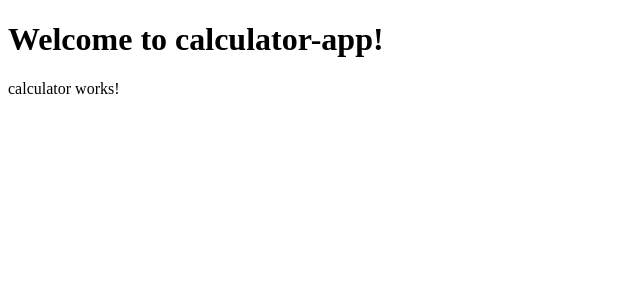
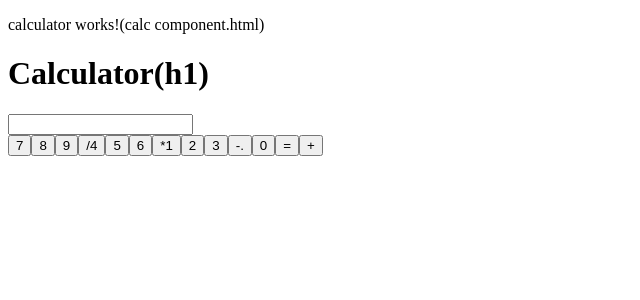
Before and after one commit to OronW/calculator-app, an Angular app: page / in a window 1280 px wide. Shown: the top 300 px of the page, without its empty margins (0-640 px from the left). Built offline with nearby package versions, Linux system fonts and the light colour scheme.

Commit message:
creating first buttons for testing

```diff
--- a/src/app/app.component.html
+++ b/src/app/app.component.html
@@ -1,4 +1 @@
-<h1>
-  Welcome to {{ title }}!
-</h1>
 <app-calculator></app-calculator>
--- a/src/app/calculator/calculator.component.html
+++ b/src/app/calculator/calculator.component.html
@@ -1 +1,13 @@
-<p>calculator works!</p>
+<p>calculator works!(calc component.html)</p>
+
+<div class ="calculator">
+  <h1>Calculator(h1)</h1>
+  <div>
+    <input class="result" type="text" readonly>
+  </div>
+  <div>
+    <button class="responsive" *ngFor="let button of buttons">
+      {{ button }}
+    </button>
+  </div>
+</div>
--- a/src/app/calculator/calculator.component.ts
+++ b/src/app/calculator/calculator.component.ts
@@ -1,15 +1,32 @@
-import { Component, OnInit } from '@angular/core';
+import { Component } from '@angular/core';
+import {InterCalculator} from '../interfaces/InterCalculator';
 
 @Component({
   selector: 'app-calculator',
   templateUrl: './calculator.component.html',
   styleUrls: ['./calculator.component.sass']
 })
-export class CalculatorComponent implements OnInit {
+export class CalculatorComponent implements InterCalculator { // TODO: Check replacing with switch
 
-  constructor() { }
+  buttons: string[] = ['7', '8', '9', '/' +
+                       '4', '5', '6', '*' +
+                       '1', '2', '3', '-' +
+                       '.', '0', '=', '+' ];
 
-  ngOnInit() {
+  add(a: number, b: number): number {
+    return (a + b);
+  }
+
+  div(a: number, b: number): number {
+    return (a / b);
+  }
+
+  mul(a: number, b: number): number {
+    return (a * b);
+  }
+
+  sub(a: number, b: number): number {
+    return (a - b);
   }
 
 }
```
